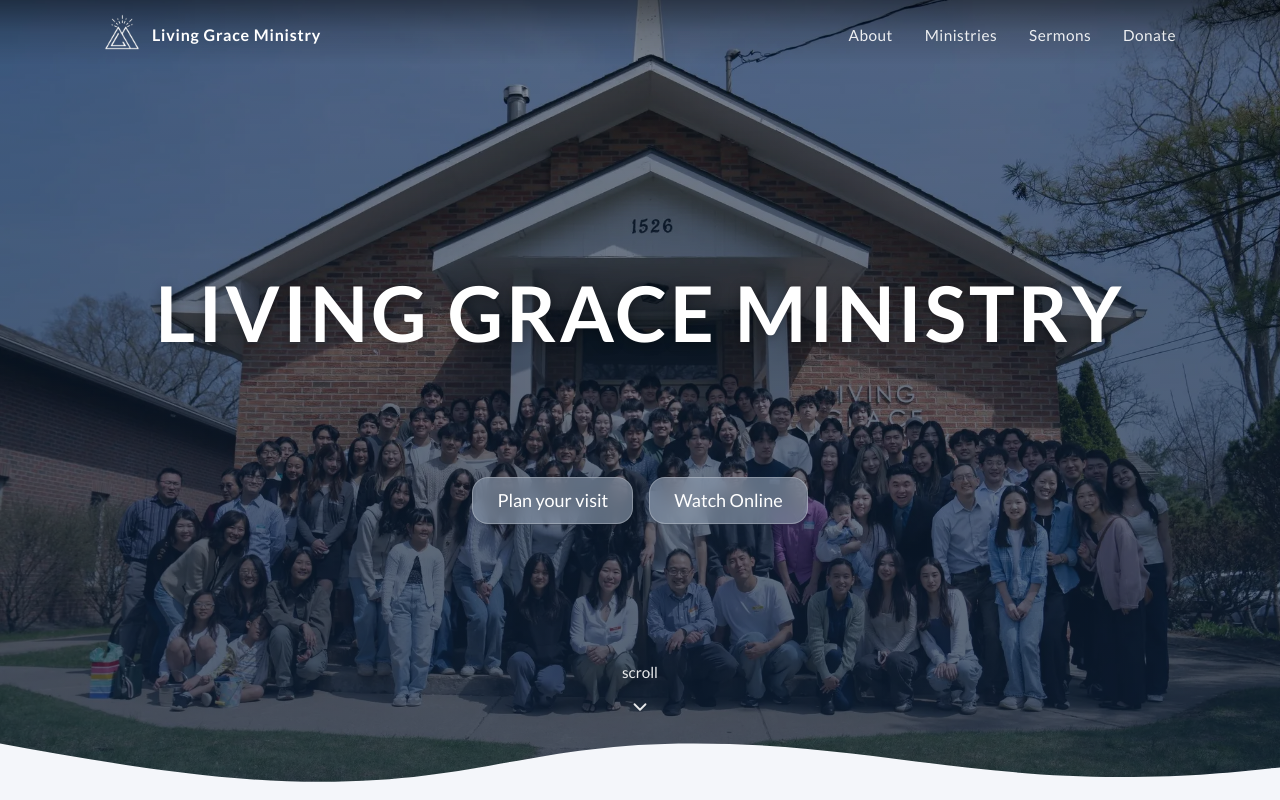
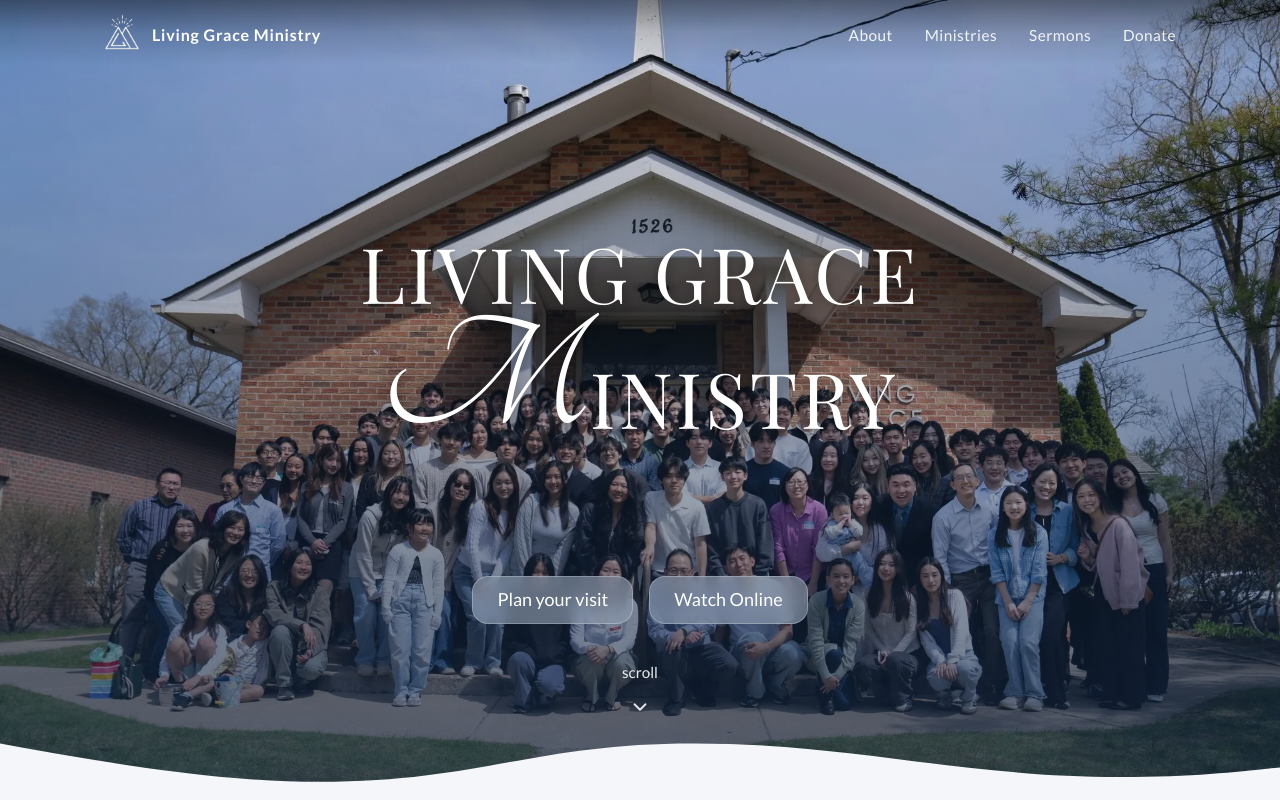
Before and after one commit to lgm-aa/LGM_Website_v3, a React (Vite) app: page / in a window 1280 px wide. Shown: the top 800 px of the page. Built offline with nearby package versions, Linux system fonts and the light colour scheme; no server answers.

Commit message:
Change the “Living Grace Ministry” Logo in the Hero section of Home Page

```diff
--- a/src/components/home/Hero/Hero.css
+++ b/src/components/home/Hero/Hero.css
@@ -16,16 +16,17 @@
   background:
     linear-gradient(
       to top,                 /* gradient goes from bottom -> top */
-      rgba(20, 40, 68, 0.5),
+      rgba(20, 40, 68, 0.7),
       rgba(20, 40, 68, 0)
-    ),
-    rgba(6, 24, 44, 0.45); /* bluish wash */
+    );
 }
 
 /* centers the content block */
 .hero-content {
   position: absolute;
-  inset: 0;
+  top: 30vh;          /* move content down 25% of viewport height */
+  left: 0;
+  right: 0;
   display: flex;
   flex-direction: column;    /* 👈 stack children vertically */
   align-items: center;       /* center horizontally */
@@ -40,12 +41,21 @@
 
 /* typography */
 .hero-title {
+  font-family: 'Playfair Display', serif;
   font-size: clamp(2.5rem, 6vw, 6rem);
-  font-weight: 700;
   letter-spacing: 0.04em;
-  line-height: 0.95;
+  line-height: 0.85;
   text-shadow: 0 2px 12px rgba(0, 0, 0, 0.3);
   margin-bottom: 6rem;
+}
+
+.ministry-letter {
+  font-family: 'Tangerine', cursive;
+  font-size: 10.5rem; /* adjust to taste */
+  display: inline-block;
+  vertical-align: text-bottom; /* aligns the bottom of the M to the text baseline */
+  position: relative;
+  top: 0.03em;
 }
 
 /* buttons group */
--- a/src/components/home/Hero/Hero.jsx
+++ b/src/components/home/Hero/Hero.jsx
@@ -36,7 +36,11 @@
       <div className="hero-content">
         {/* Title fades in first */}
         <div className={getClassName(0)}>
-          <h1 className="hero-title">LIVING GRACE MINISTRY</h1>
+          <h1 className="hero-title">
+            LIVING GRACE
+            <br/>
+            <span className="ministry-letter">M</span>INISTRY
+          </h1>
         </div>
 
         {/* Buttons fade in 1s after the title */}
--- a/src/index.css
+++ b/src/index.css
@@ -1,6 +1,8 @@
 @import url("https://fonts.googleapis.com/css2?family=Playfair+Display+SC:wght@400;700&display=swap");
 @import url("https://fonts.googleapis.com/css2?family=Playfair+Display:wght@400;700&display=swap");
 @import url("https://fonts.googleapis.com/css2?family=Lato:wght@300;400;700&display=swap");
+@import url('https://fonts.googleapis.com/css2?family=Tangerine:wght@400;700&display=swap');
+
 
 @tailwind base;
 @tailwind components;
```
